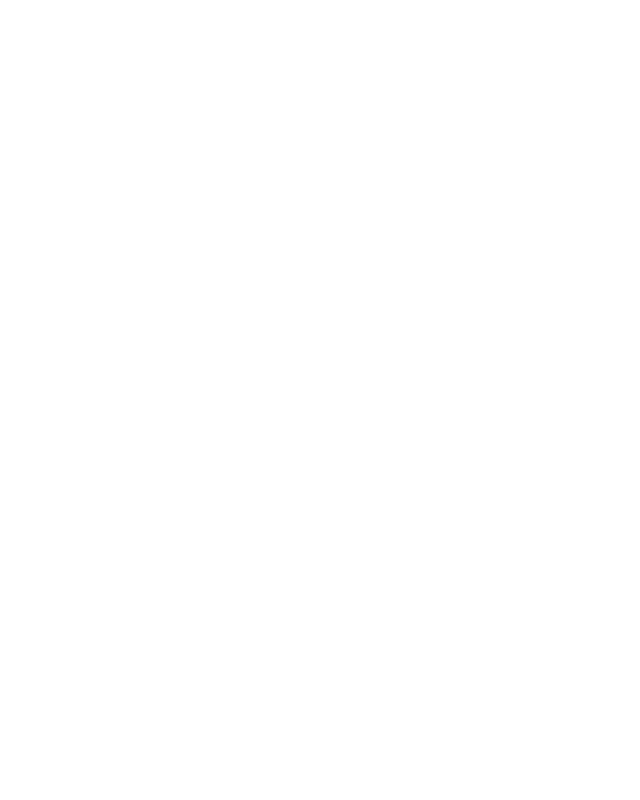
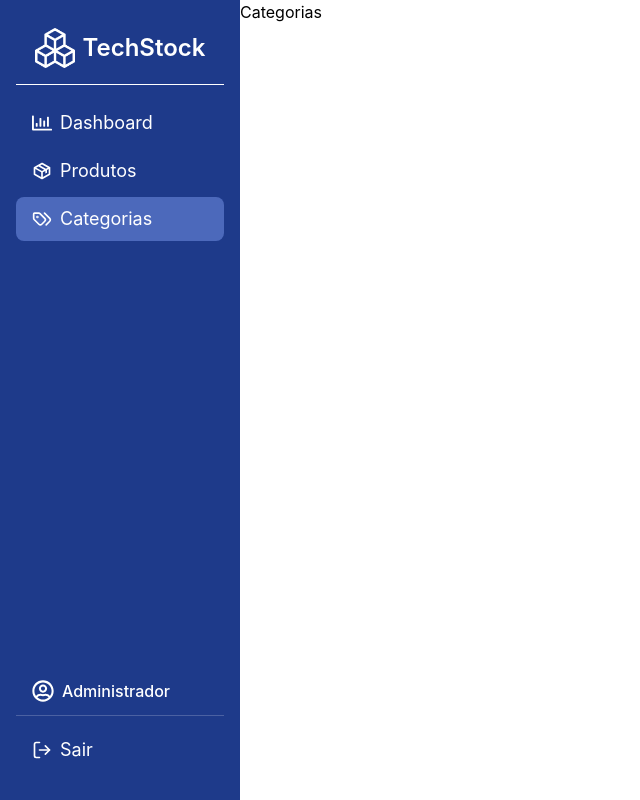
Before and after one commit to Angellica06/techstock, a React (Vite) app: page /categorias in a window 1280 px wide. Before the commit this address had no page. Shown: the whole page, without its empty margins (0-640 px from the left). Built offline with nearby package versions, Linux system fonts and the light colour scheme.

Commit message:
feat: adiciona sidebar e layout principal

```diff
--- a/package.json
+++ b/package.json
@@ -13,6 +13,7 @@
     "@tailwindcss/vite": "^4.3.1",
     "react": "^19.2.6",
     "react-dom": "^19.2.6",
+    "react-icons": "^5.7.0",
     "react-router-dom": "^7.18.0",
     "tailwindcss": "^4.3.1"
   },
--- /dev/null
+++ b/src/components/Sidebar.jsx
@@ -0,0 +1,84 @@
+import Logo from "../assets/logo.png";
+import { NavLink } from "react-router-dom";
+import { FaRegChartBar } from "react-icons/fa";
+import { BiPackage } from "react-icons/bi";
+import { LuTags } from "react-icons/lu";
+import { FiLogOut } from "react-icons/fi";
+import { FaRegUserCircle } from "react-icons/fa";
+
+function Sidebar() {
+  return (
+    <aside className="bg-primary w-60 min-h-screen py-3 flex flex-col">
+      <div className="flex justify-center gap-2 items-center p-4">
+        <img className="w-10" src={Logo} alt="logo" />
+        <h2 className="text-surface text-center text-2xl font-semibold">
+          TechStock
+        </h2>
+      </div>
+
+      <hr className="text-surface mx-4" />
+
+      <nav className="p-4">
+        <ul className="flex flex-col gap-1">
+          <li>
+            <NavLink
+              to="/dashboard"
+              className={({ isActive }) =>
+                `flex items-center gap-2 text-surface text-lg py-2 px-4 rounded-lg ${
+                  isActive ? "bg-[#4C69BB]" : "hover:bg-[#4C69BB]"
+                }`
+              }
+            >
+              <FaRegChartBar size={20} />
+              Dashboard
+            </NavLink>
+          </li>
+
+          <li>
+            <NavLink
+              to="/produtos"
+              className={({ isActive }) =>
+                `flex items-center gap-2 text-surface text-lg py-2 px-4 rounded-lg ${
+                  isActive ? "bg-[#4C69BB]" : "hover:bg-[#4C69BB]"
+                }`
+              }
+            >
+              <BiPackage size={20} />
+              Produtos
+            </NavLink>
+          </li>
+
+          <li>
+            <NavLink
+              to="/categorias"
+              className={({ isActive }) =>
+                `flex items-center gap-2 text-surface text-lg py-2 px-4 rounded-lg ${
+                  isActive ? "bg-[#4C69BB]" : "hover:bg-[#4C69BB]"
+                }`
+              }
+            >
+              <LuTags size={20} />
+              Categorias
+            </NavLink>
+          </li>
+        </ul>
+      </nav>
+
+      <div className="mt-auto p-4">
+        <div className="flex items-center gap-2 px-4 mb-3">
+          <FaRegUserCircle className="text-surface" size={22} />
+          <p className="text-surface font-medium">Administrador</p>
+        </div>
+
+        <hr className="my-3 border-surface/20" />
+
+        <div className="flex items-center gap-2 text-surface text-lg py-2 px-4 transition-transform duration-300 hover:scale-105 cursor-pointer">
+          <FiLogOut size={20} />
+          <NavLink to="/">Sair</NavLink>
+        </div>
+      </div>
+    </aside>
+  );
+}
+
+export default Sidebar;
--- /dev/null
+++ b/src/layouts/MainLayout.jsx
@@ -0,0 +1,16 @@
+import Sidebar from "../components/Sidebar";
+import { Outlet } from "react-router-dom";
+
+function MainLayout() {
+  return (
+    <div className="flex min-h-screen">
+      <Sidebar />
+
+      <main className="flex">
+        <Outlet />
+      </main>
+    </div>
+  );
+}
+
+export default MainLayout;
--- /dev/null
+++ b/src/pages/Categorias.jsx
@@ -0,0 +1,9 @@
+function Categorias() {
+  return (
+    <div>
+      <h1>Categorias</h1>
+    </div>
+  );
+}
+
+export default Categorias;
--- a/src/pages/Login.jsx
+++ b/src/pages/Login.jsx
@@ -1,6 +1,13 @@
 import Logo from "../assets/logo.png";
+import { useNavigate } from "react-router-dom";
 
 function Login() {
+  const navigate = useNavigate();
+
+  function handleLogin() {
+    navigate("/dashboard");
+  }
+
   return (
     <div className="login h-screen grid grid-cols-1 lg:grid-cols-2 gap-3 justify-center items-center p-14 md:px-40">
       <div className="">
@@ -28,7 +35,7 @@
         <label className="text-primary font-semibold">Email</label>
         <input
           className="border border-gray-500 focus:outline-none focus:border-2 focus:border-primary bg-gray-100 rounded-2xl p-3"
-          type="text"
+          type="email"
           placeholder="Digite seu email"
         />
 
@@ -39,7 +46,10 @@
           placeholder="Digite sua senha"
         />
 
-        <button className="p-3 bg-primary text-white font-medium rounded-2xl mt-2">
+        <button
+          onClick={handleLogin}
+          className="p-3 bg-primary text-white font-medium rounded-2xl mt-2 cursor-pointer"
+        >
           Entrar
         </button>
       </div>
--- a/src/routes/AppRoutes.jsx
+++ b/src/routes/AppRoutes.jsx
@@ -2,13 +2,19 @@
 import Login from "../pages/Login";
 import Dashboard from "../pages/Dashboard";
 import Produtos from "../pages/Products";
+import Categorias from "../pages/Categorias";
+import MainLayout from "../layouts/MainLayout";
 
 export default function AppRoutes() {
   return (
     <Routes>
       <Route path="/" element={<Login />} />
-      <Route path="/produtos" element={<Produtos />} />
-      <Route path="/dashboard" element={<Dashboard />} />
+
+      <Route element={<MainLayout />}>
+        <Route path="/dashboard" element={<Dashboard />} />
+        <Route path="/produtos" element={<Produtos />} />
+        <Route path="/categorias" element={<Categorias />} />
+      </Route>
     </Routes>
   );
 }
```
Also changed, not shown: 1 other file (tests, documents, lock files or other folders).
